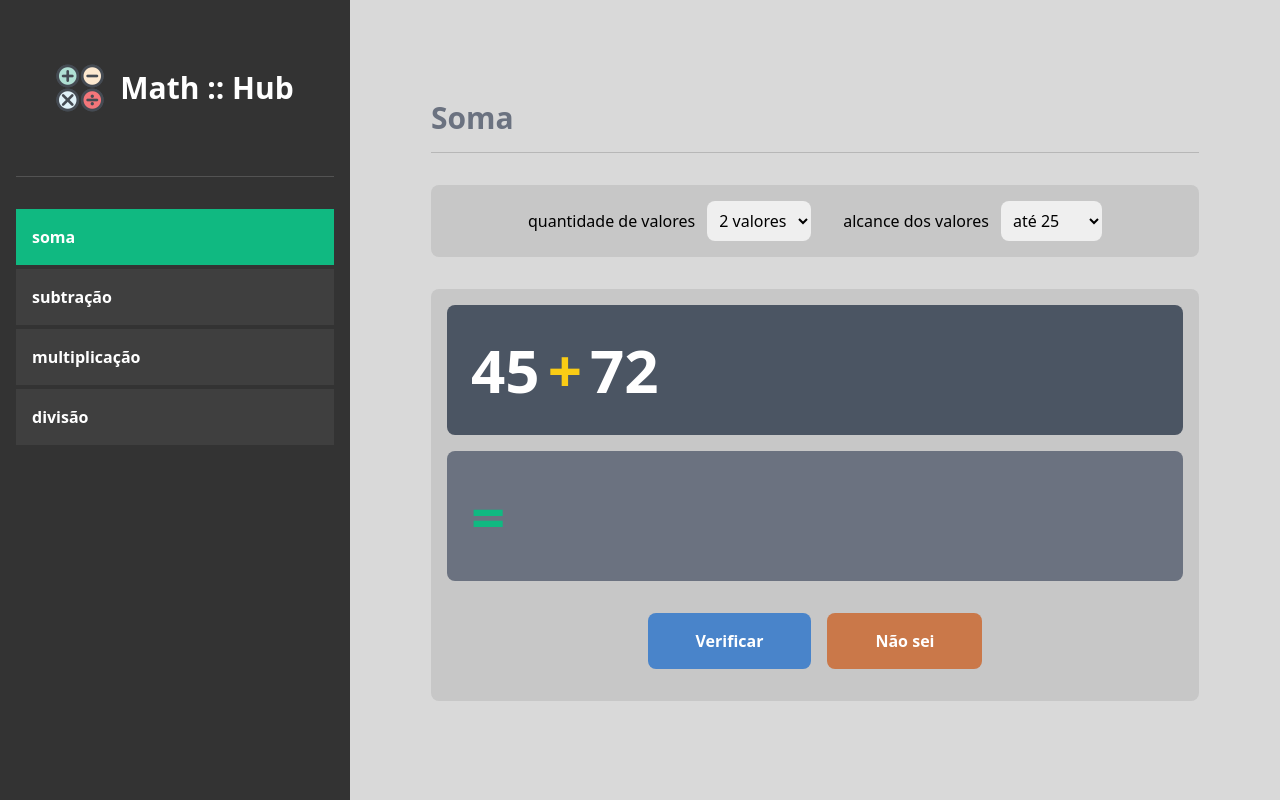
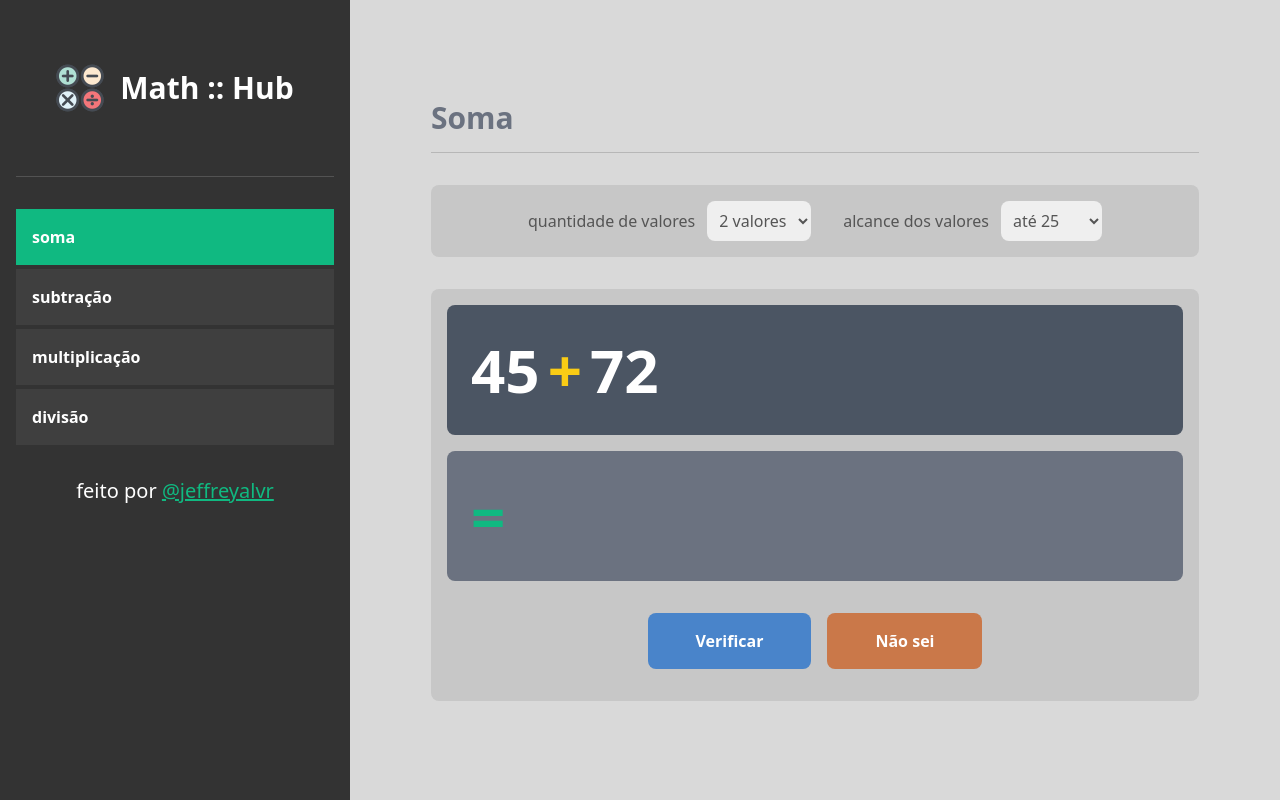
Before and after one commit to jeffreyalvr/math-hub, a React (Vite) app: page / in a window 1280 px wide. Shown: the top 800 px of the page. Built offline with nearby package versions, Linux system fonts and the light colour scheme.

Commit message:
Altera cor do span no filtro das operaçõe; Reorganiza footer para o sidebar; Adiciona title durante hover nos filtros das operações

```diff
--- a/src/components/Footer/index.jsx
+++ b/src/components/Footer/index.jsx
@@ -1,6 +1,6 @@
 const Footer = () => {
   return (
-    <footer className="container">
+    <footer>
       <span className="text-center w-full inline-block text-xl">
         feito por{" "}
         <a
@@ -8,7 +8,7 @@ const Footer = () => {
           target="_blank"
           rel="noopener noreferrer"
           title="Clique para abrir o meu GitHub"
-          className="text-blue-600 underline"
+          className="text-emerald-500 underline hover:text-emerald-400"
         >
           @jeffreyalvr
         </a>
--- a/src/components/Main/index.jsx
+++ b/src/components/Main/index.jsx
@@ -7,7 +7,7 @@ const Main = ({ operacaoSelecionada }) => {
 
       <div className="container flex flex-row justify-center p-4 gap-8 rounded-lg bg-[#C7C7C7]">
         <span
-          className="flex flex-row gap-3 items-center"
+          className="flex flex-row gap-3 items-center text-[#555555]"
           title="Determina a quantidade de valores a serem calculados"
         >
           quantidade de valores
@@ -20,7 +20,7 @@ const Main = ({ operacaoSelecionada }) => {
         </span>
 
         <span
-          className="flex flex-row gap-3 items-center"
+          className="flex flex-row gap-3 items-center text-[#555555]"
           title="Determina o alcance máximo de cada número calculado"
         >
           alcance dos valores
--- a/src/components/Sidebar/index.jsx
+++ b/src/components/Sidebar/index.jsx
@@ -1,4 +1,6 @@
 import logo_img from "../../assets/images/logo.png";
+
+import Footer from "../Footer";
 
 const Sidebar = ({ operacoes, operacaoSelecionada, handleOperacao }) => {
   return (
@@ -25,6 +27,8 @@ const Sidebar = ({ operacoes, operacaoSelecionada, handleOperacao }) => {
           </a>
         ))}
       </nav>
+
+      <Footer />
     </aside>
   );
 };
```
